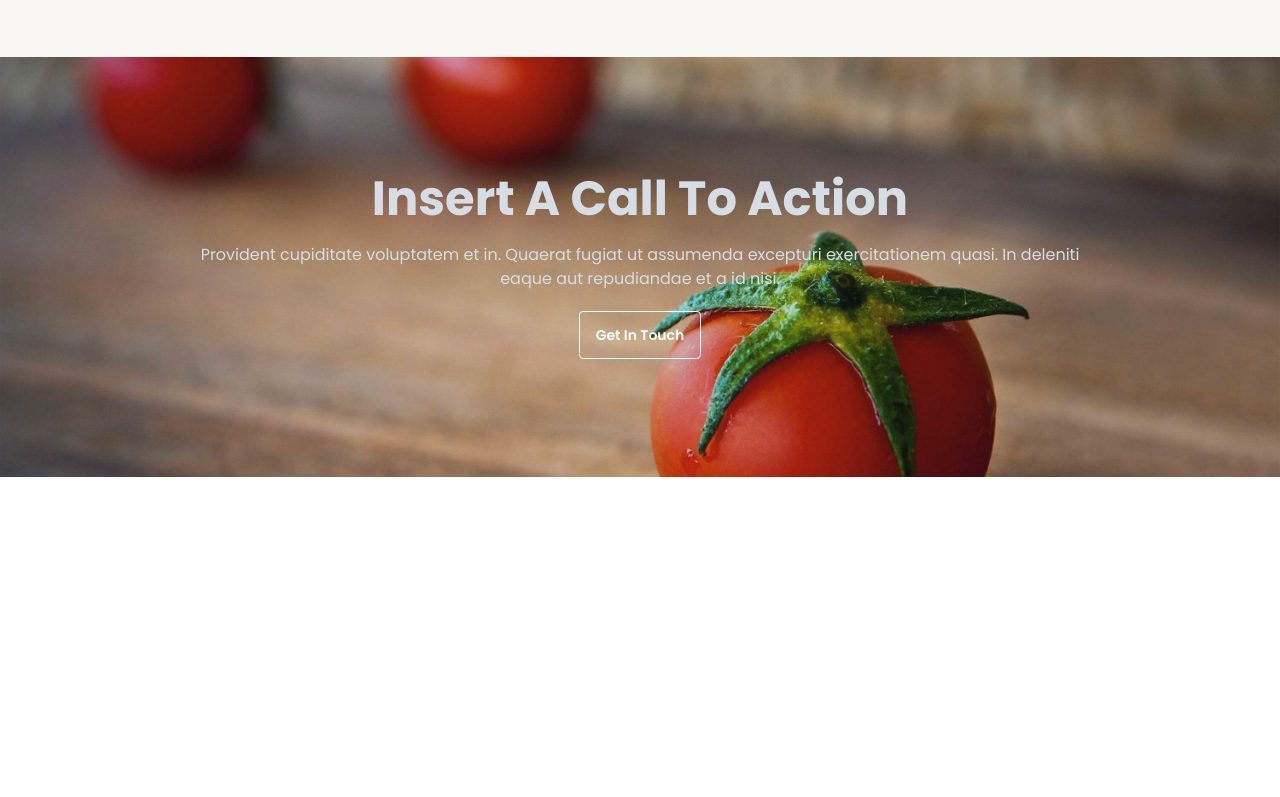
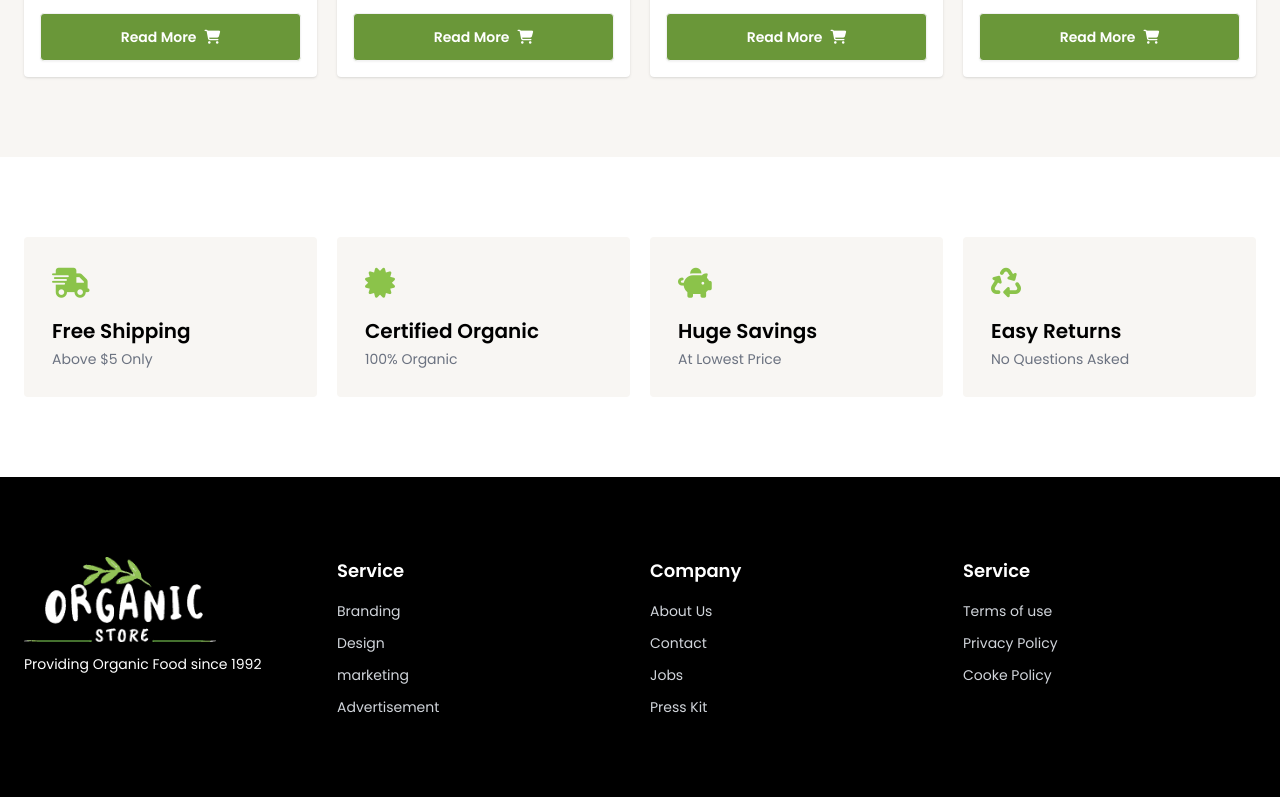
Before and after one commit to obidyhasan/Organic-Store, a plain HTML site: page index.html in a window 1280 px wide. Shown: the part 3043-3840 px from the top of the page. Before the commit the page ends 3520 px from the top, so only its background shows below. Drawn offline with nearby package versions, Linux system fonts and the light colour scheme.

Commit message:
include footer section

```diff
--- a/index.html
+++ b/index.html
@@ -206,42 +206,20 @@
 
     </section>
 
-    <!-- Services Section -->
-    <section class="bg-black">
-
-        <section class="max-w-7xl mx-auto px-6 py-20 grid grid-cols-1 sm:grid-cols-2 md:grid-cols-3 lg:grid-cols-4 gap-5">
-
-            <!-- Item -->
-            <div class="p-7 bg-[#333333] text-white rounded">
-                <i class="fa-solid fa-truck-fast text-3xl text-primary-light"></i>
-                <h4 class="mt-4 mb-1 font-semibold text-xl">Free Shipping</h4>
-                <p class="text-gray-300 text-sm">Above $5 Only</p>
+    <!-- Get In Touch -->
+    <div class="hero h-[420px]" style="background-image: url('./images/call.jpg');">
+        <div class="hero-overlay bg-opacity-20"></div>
+        <div class="hero-content text-neutral-content text-center">
+            <div class="max-w-7xl mx-auto px-6">
+            <h1 class="mb-5 md:text-5xl text-4xl font-bold">Insert A Call To Action</h1>
+            <p class="mb-5 max-w-4xl text-sm md:text-base">
+                Provident cupiditate voluptatem et in. Quaerat fugiat ut assumenda excepturi exercitationem
+                quasi. In deleniti eaque aut repudiandae et a id nisi.
+            </p>
+            <button class="btn btn-outline text-white rounded">Get In Touch</button>
             </div>
-
-            <!-- Item -->
-            <div class="p-7 bg-[#333333] text-white rounded">
-                <i class="fa-solid fa-certificate text-3xl text-primary-light"></i>
-                <h4 class="mt-4 mb-1 font-semibold text-xl">Certified Organic</h4>
-                <p class="text-gray-300 text-sm">100% Organic</p>
-            </div>
-
-            <!-- Item -->
-            <div class="p-7 bg-[#333333] text-white rounded">
-                <i class="fa-solid fa-piggy-bank text-3xl text-primary-light"></i>
-                <h4 class="mt-4 mb-1 font-semibold text-xl">Huge Savings</h4>
-                <p class="text-gray-300 text-sm">At Lowest Price</p>
-            </div>
-
-            <!-- Item -->
-            <div class="p-7 bg-[#333333] text-white rounded">
-                <i class="fa-solid fa-recycle text-3xl text-primary-light"></i>
-                <h4 class="mt-4 mb-1 font-semibold text-xl">Easy Returns</h4>
-                <p class="text-gray-300 text-sm">No Questions Asked</p>
-            </div>
-
-        </section>
-
-    </section>
+        </div>
+    </div>
 
     <!-- Product Section -->
     <section class="bg-bg-color">
@@ -404,20 +382,79 @@
 
     </section>
 
-    <!-- Get In Touch -->
-    <div class="hero h-[420px]" style="background-image: url('./images/call.jpg');">
-        <div class="hero-overlay bg-opacity-20"></div>
-        <div class="hero-content text-neutral-content text-center">
-            <div class="max-w-7xl mx-auto px-6">
-            <h1 class="mb-5 md:text-5xl text-4xl font-bold">Insert A Call To Action</h1>
-            <p class="mb-5 max-w-4xl text-sm md:text-base">
-                Provident cupiditate voluptatem et in. Quaerat fugiat ut assumenda excepturi exercitationem
-                quasi. In deleniti eaque aut repudiandae et a id nisi.
-            </p>
-            <button class="btn btn-outline text-white rounded">Get In Touch</button>
+    <!-- Services Section -->
+    <section class="bg-white">
+
+        <section class="max-w-7xl mx-auto px-6 py-20 grid grid-cols-1 sm:grid-cols-2 md:grid-cols-3 lg:grid-cols-4 gap-5">
+
+            <!-- Item -->
+            <div class="p-7 bg-bg-color text-black rounded">
+                <i class="fa-solid fa-truck-fast text-3xl text-primary-light"></i>
+                <h4 class="mt-4 mb-1 font-semibold text-xl">Free Shipping</h4>
+                <p class="text-gray-500 text-sm">Above $5 Only</p>
             </div>
-        </div>
-    </div>
+
+            <!-- Item -->
+            <div class="p-7 bg-bg-color text-black rounded">
+                <i class="fa-solid fa-certificate text-3xl text-primary-light"></i>
+                <h4 class="mt-4 mb-1 font-semibold text-xl">Certified Organic</h4>
+                <p class="text-gray-500 text-sm">100% Organic</p>
+            </div>
+
+            <!-- Item -->
+            <div class="p-7 bg-bg-color text-black rounded">
+                <i class="fa-solid fa-piggy-bank text-3xl text-primary-light"></i>
+                <h4 class="mt-4 mb-1 font-semibold text-xl">Huge Savings</h4>
+                <p class="text-gray-500 text-sm">At Lowest Price</p>
+            </div>
+
+            <!-- Item -->
+            <div class="p-7 bg-bg-color text-black rounded">
+                <i class="fa-solid fa-recycle text-3xl text-primary-light"></i>
+                <h4 class="mt-4 mb-1 font-semibold text-xl">Easy Returns</h4>
+                <p class="text-gray-500 text-sm">No Questions Asked</p>
+            </div>
+
+        </section>
+
+    </section>
+
+    <!-- Footer Section -->
+    <footer class="bg-black">
+
+        <section class="max-w-7xl mx-auto px-6 py-20 grid grid-cols-1 sm:grid-cols-2 md:grid-cols-3 lg:grid-cols-4 md:gap-5 gap-10 text-white">
+
+            <div>
+                <img class="max-w-48" src="./images/logo-white.png" alt="">
+                <p class="text-white text-sm mt-3">Providing Organic Food since 1992</p>
+            </div>
+
+            <div class="list-none">
+                <h4 class="font-semibold text-lg">Service</h4>
+                <li class="text-sm text-gray-300 mt-4">Branding</li>
+                <li class="text-sm text-gray-300 mt-3">Design</li>
+                <li class="text-sm text-gray-300 mt-3">marketing</li>
+                <li class="text-sm text-gray-300 mt-3">Advertisement</li>
+            </div>
+
+            <div class="list-none">
+                <h4 class="font-semibold text-lg">Company</h4>
+                <li class="text-sm text-gray-300 mt-4">About Us</li>
+                <li class="text-sm text-gray-300 mt-3">Contact</li>
+                <li class="text-sm text-gray-300 mt-3">Jobs</li>
+                <li class="text-sm text-gray-300 mt-3">Press Kit</li>
+            </div>
+
+            <div class="list-none">
+                <h4 class="font-semibold text-lg">Service</h4>
+                <li class="text-sm text-gray-300 mt-4">Terms of use</li>
+                <li class="text-sm text-gray-300 mt-3">Privacy Policy</li>
+                <li class="text-sm text-gray-300 mt-3">Cooke Policy</li>
+            </div>
+
+        </section>
+
+    </footer>
 
 </body>
 </html>
```
